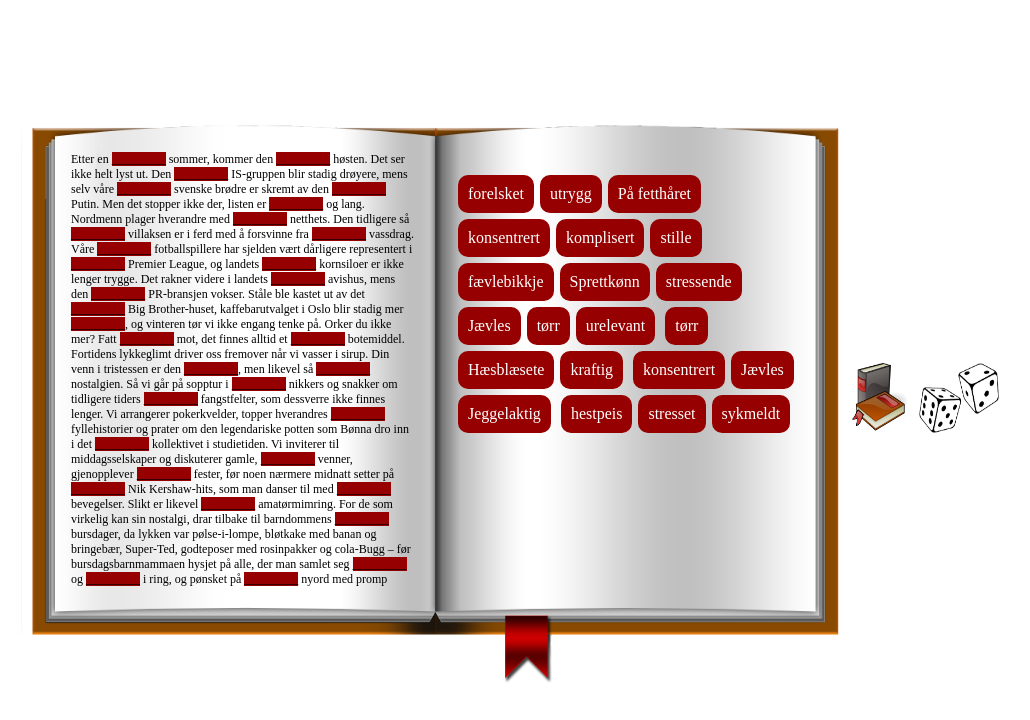
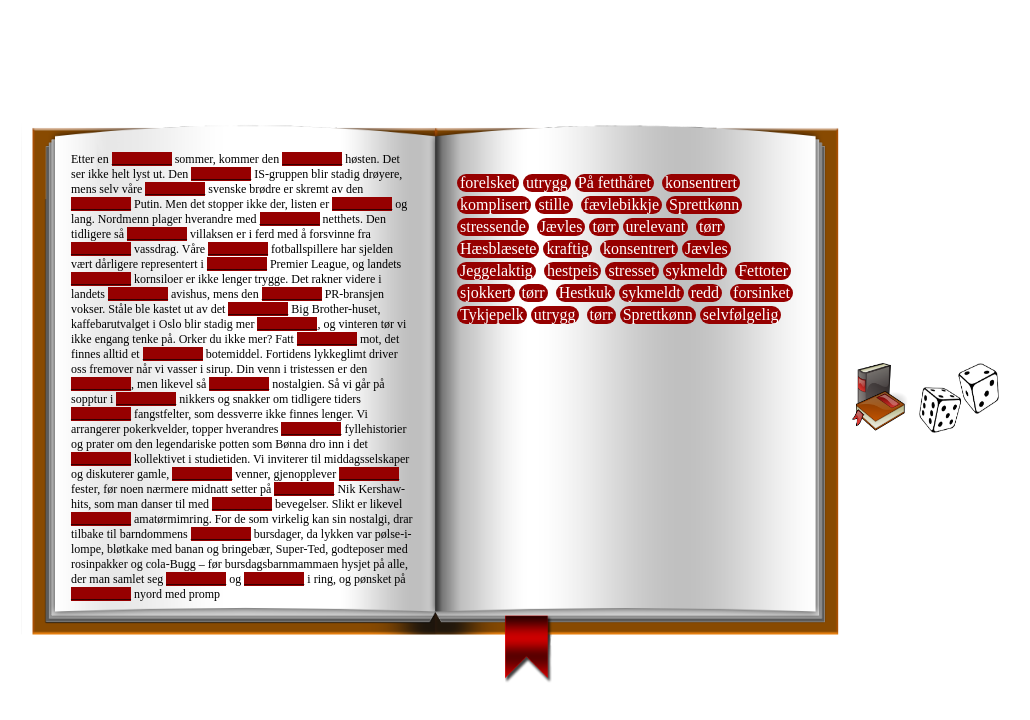
Before and after one commit to Wasteoidz/Adjektiv-historie, a plain HTML site: page index.html in a window 1280 px wide. Both pictures are taken after a click on the picture 640 px from the left and 400 px from the top of the page. Shown: the whole page, without its empty margins (130-1160 px from the left). Drawn offline with Linux system fonts and the light colour scheme.

Commit message:
solo på lørdag
gjorde adjektivene draggable + minor visual change på padding

```diff
--- a/css/StyleSheet1.css
+++ b/css/StyleSheet1.css
@@ -89,8 +89,8 @@
 
 .word {
     background: rgb(150, 0, 0);
-    margin: 3px;
-    padding: 10px;
+    margin: 2px;
+    padding: 0 3px 0 3px;
     opacity: 1;
     border-radius: 10px;
     display: inline-block;
--- a/js/View.js
+++ b/js/View.js
@@ -7,30 +7,35 @@ function updateView() {
         wrapper.innerHTML = `
                                                  <div id="bookOpen">
                                 <div id="left">
-                                    Etter en <span ondrop="drop(event)" ondragover="allowDrop(event)" class="empty" >_________</span> sommer, kommer den <span ondrop="drop(event)" ondragover="allowDrop(event)" class="empty" >_________</span> høsten. Det ser ikke helt lyst ut.
-                                    Den <span ondrop="drop(event)" ondragover="allowDrop(event)" class="empty" >_________</span> IS-gruppen blir stadig drøyere, mens selv våre <span ondrop="drop(event)" ondragover="allowDrop(event)" class="empty" >_________</span> svenske brødre er skremt av den <span ondrop="drop(event)" ondragover="allowDrop(event)" class="empty" >_________</span> Putin.
-                                    Men det stopper ikke der, listen er <span ondrop="drop(event)" ondragover="allowDrop(event)" class="empty" >_________</span> og lang.
-                                    Nordmenn plager hverandre med <span ondrop="drop(event)" ondragover="allowDrop(event)" class="empty" >_________</span> netthets. Den tidligere så <span ondrop="drop(event)" ondragover="allowDrop(event)" class="empty" >_________</span> villaksen er i ferd med å forsvinne fra <span ondrop="drop(event)" ondragover="allowDrop(event)" class="empty" >_________</span> vassdrag.
-                                    Våre <span ondrop="drop(event)" ondragover="allowDrop(event)" class="empty" >_________</span> fotballspillere har sjelden vært dårligere representert i <span ondrop="drop(event)" ondragover="allowDrop(event)" class="empty" >_________</span> Premier League, og landets <span ondrop="drop(event)" ondragover="allowDrop(event)" class="empty" >_________</span> kornsiloer er ikke lenger trygge.
-                                    Det rakner videre i landets <span ondrop="drop(event)" ondragover="allowDrop(event)" class="empty" >_________</span> avishus, mens den <span ondrop="drop(event)" ondragover="allowDrop(event)" class="empty" >_________</span> PR-bransjen vokser.
-                                    Ståle ble kastet ut av det <span ondrop="drop(event)" ondragover="allowDrop(event)" class="empty" >_________</span> Big Brother-huset, kaffebarutvalget i Oslo blir stadig mer <span ondrop="drop(event)" ondragover="allowDrop(event)" class="empty" >_________</span>, og vinteren tør vi ikke engang tenke på.
+                                    Etter en <span id="test" ondrop="drop(event)" ondragover="allowDrop(event)" class="empty" >__________</span> sommer, kommer den <span ondrop="drop(event)" ondragover="allowDrop(event)" class="empty" >__________</span> høsten. Det ser ikke helt lyst ut.
+                                    Den <span ondrop="drop(event)" ondragover="allowDrop(event)" class="empty" >__________</span> IS-gruppen blir stadig drøyere, mens selv våre <span ondrop="drop(event)" ondragover="allowDrop(event)" class="empty" >__________</span> svenske brødre er skremt av den <span ondrop="drop(event)" ondragover="allowDrop(event)" class="empty" >__________</span> Putin.
+                                    Men det stopper ikke der, listen er <span ondrop="drop(event)" ondragover="allowDrop(event)" class="empty" >__________</span> og lang.
+                                    Nordmenn plager hverandre med <span ondrop="drop(event)" ondragover="allowDrop(event)" class="empty" >__________</span> netthets. Den tidligere så <span ondrop="drop(event)" ondragover="allowDrop(event)" class="empty" >__________</span> villaksen er i ferd med å forsvinne fra <span ondrop="drop(event)" ondragover="allowDrop(event)" class="empty" >__________</span> vassdrag.
+                                    Våre <span ondrop="drop(event)" ondragover="allowDrop(event)" class="empty" >__________</span> fotballspillere har sjelden vært dårligere representert i <span ondrop="drop(event)" ondragover="allowDrop(event)" class="empty" >__________</span> Premier League, og landets <span ondrop="drop(event)" ondragover="allowDrop(event)" class="empty" >__________</span> kornsiloer er ikke lenger trygge.
+                                    Det rakner videre i landets <span ondrop="drop(event)" ondragover="allowDrop(event)" class="empty" >__________</span> avishus, mens den <span ondrop="drop(event)" ondragover="allowDrop(event)" class="empty" >__________</span> PR-bransjen vokser.
+                                    Ståle ble kastet ut av det <span ondrop="drop(event)" ondragover="allowDrop(event)" class="empty" >__________</span> Big Brother-huset, kaffebarutvalget i Oslo blir stadig mer <span ondrop="drop(event)" ondragover="allowDrop(event)" class="empty" >__________</span>, og vinteren tør vi ikke engang tenke på.
                                     Orker du ikke mer?
-                                    Fatt <span ondrop="drop(event)" ondragover="allowDrop(event)" class="empty" >_________</span> mot, det finnes alltid et <span ondrop="drop(event)" ondragover="allowDrop(event)" class="empty" >_________</span> botemiddel.
-                                    Fortidens lykkeglimt driver oss fremover når vi vasser i sirup. Din venn i tristessen er den <span ondrop="drop(event)" ondragover="allowDrop(event)" class="empty" >_________</span>, men likevel så <span ondrop="drop(event)" ondragover="allowDrop(event)" class="empty" >_________</span> nostalgien.
-                                    Så vi går på sopptur i <span ondrop="drop(event)" ondragover="allowDrop(event)" class="empty" >_________</span> nikkers og snakker om tidligere tiders <span ondrop="drop(event)" ondragover="allowDrop(event)" class="empty" >_________</span> fangstfelter, som dessverre ikke finnes lenger.
-                                    Vi arrangerer pokerkvelder, topper hverandres <span ondrop="drop(event)" ondragover="allowDrop(event)" class="empty" >_________</span> fyllehistorier og prater om den legendariske potten som Bønna dro inn i det <span ondrop="drop(event)" ondragover="allowDrop(event)" class="empty" >_________</span> kollektivet i studietiden.
-                                    Vi inviterer til middagsselskaper og diskuterer gamle, <span ondrop="drop(event)" ondragover="allowDrop(event)" class="empty" >_________</span> venner, gjenopplever <span ondrop="drop(event)" ondragover="allowDrop(event)" class="empty" >_________</span> fester, før noen nærmere midnatt setter på <span ondrop="drop(event)" ondragover="allowDrop(event)" class="empty" >_________</span> Nik Kershaw-hits, som man danser til med <span ondrop="drop(event)" ondragover="allowDrop(event)" class="empty" >_________</span> bevegelser.
-                                    Slikt er likevel <span ondrop="drop(event)" ondragover="allowDrop(event)" class="empty" >_________</span> amatørmimring.
-                                    For de som virkelig kan sin nostalgi, drar tilbake til barndommens <span ondrop="drop(event)" ondragover="allowDrop(event)" class="empty" >_________</span> bursdager, da lykken var pølse-i-lompe, bløtkake med banan og bringebær, Super-Ted, godteposer med rosinpakker og cola-Bugg – før bursdagsbarnmammaen hysjet på alle, der man samlet seg <span ondrop="drop(event)" ondragover="allowDrop(event)" class="empty" >_________</span> og <span ondrop="drop(event)" ondragover="allowDrop(event)" class="empty" >_________</span> i ring, og pønsket på <span ondrop="drop(event)" ondragover="allowDrop(event)" class="empty" >_________</span> nyord med promp
+                                    Fatt <span ondrop="drop(event)" ondragover="allowDrop(event)" class="empty" >__________</span> mot, det finnes alltid et <span ondrop="drop(event)" ondragover="allowDrop(event)" class="empty" >__________</span> botemiddel.
+                                    Fortidens lykkeglimt driver oss fremover når vi vasser i sirup. Din venn i tristessen er den <span ondrop="drop(event)" ondragover="allowDrop(event)" class="empty" >__________</span>, men likevel så <span ondrop="drop(event)" ondragover="allowDrop(event)" class="empty" >__________</span> nostalgien.
+                                    Så vi går på sopptur i <span ondrop="drop(event)" ondragover="allowDrop(event)" class="empty" >__________</span> nikkers og snakker om tidligere tiders <span ondrop="drop(event)" ondragover="allowDrop(event)" class="empty" >__________</span> fangstfelter, som dessverre ikke finnes lenger.
+                                    Vi arrangerer pokerkvelder, topper hverandres <span ondrop="drop(event)" ondragover="allowDrop(event)" class="empty" >__________</span> fyllehistorier og prater om den legendariske potten som Bønna dro inn i det <span ondrop="drop(event)" ondragover="allowDrop(event)" class="empty" >__________</span> kollektivet i studietiden.
+                                    Vi inviterer til middagsselskaper og diskuterer gamle, <span ondrop="drop(event)" ondragover="allowDrop(event)" class="empty" >__________</span> venner, gjenopplever <span ondrop="drop(event)" ondragover="allowDrop(event)" class="empty" >__________</span> fester, før noen nærmere midnatt setter på <span ondrop="drop(event)" ondragover="allowDrop(event)" class="empty" >__________</span> Nik Kershaw-hits, som man danser til med <span ondrop="drop(event)" ondragover="allowDrop(event)" class="empty" >__________</span> bevegelser.
+                                    Slikt er likevel <span ondrop="drop(event)" ondragover="allowDrop(event)" class="empty" >__________</span> amatørmimring.
+                                    For de som virkelig kan sin nostalgi, drar tilbake til barndommens <span ondrop="drop(event)" ondragover="allowDrop(event)" class="empty" >__________</span> bursdager, da lykken var pølse-i-lompe, bløtkake med banan og bringebær, Super-Ted, godteposer med rosinpakker og cola-Bugg – før bursdagsbarnmammaen hysjet på alle, der man samlet seg <span ondrop="drop(event)" ondragover="allowDrop(event)" class="empty" >__________</span> og <span ondrop="drop(event)" ondragover="allowDrop(event)" class="empty" >__________</span> i ring, og pønsket på <span ondrop="drop(event)" ondragover="allowDrop(event)" class="empty" >__________</span> nyord med promp
                                 </div>
                                 <div id="right">
-                                    <span class="word" ondrag="drag(event)" draggable="true">${ spawnWords() }</span><span class="word" ondrag="drag(event)" draggable="true">${ spawnWords() }</span><span class="word" ondrag="drag(event)" draggable="true">${ spawnWords() }</span>
-                                    <span class="word" ondrag="drag(event)" draggable="true">${ spawnWords() }</span><span class="word" ondrag="drag(event)" draggable="true">${ spawnWords() }</span><span class="word" ondrag="drag(event)" draggable="true">${ spawnWords() }</span>
-                                    <span class="word" ondrag="drag(event)" draggable="true">${ spawnWords() }</span><span class="word" ondrag="drag(event)" draggable="true">${ spawnWords() }</span><span class="word" ondrag="drag(event)" draggable="true">${ spawnWords() }</span>
-                                    <span class="word" ondrag="drag(event)" draggable="true">${ spawnWords() }</span><span class="word" ondrag="drag(event)" draggable="true">${ spawnWords() }</span><span class="word" ondrag="drag(event)" draggable="true">${ spawnWords() }</span>
-                                    <span class="word" ondrag="drag(event)" draggable="true">${ spawnWords() }</span><span class="word" ondrag="drag(event)" draggable="true">${ spawnWords() }</span><span class="word" ondrag="drag(event)" draggable="true">${ spawnWords() }</span>
-                                    <span class="word" ondrag="drag(event)" draggable="true">${ spawnWords() }</span><span class="word" ondrag="drag(event)" draggable="true">${ spawnWords() }</span><span class="word" ondrag="drag(event)" draggable="true">${ spawnWords() }</span>
-                                    <span class="word" ondrag="drag(event)" draggable="true">${ spawnWords() }</span><span class="word" ondrag="drag(event)" draggable="true">${ spawnWords() }</span><span class="word" ondrag="drag(event)" draggable="true">${ spawnWords() }</span>
+                                    <span id="ord1" class="word" ondragstart="drag(event)" draggable="true">${ spawnWords() }</span><span id="ord2" class="word" ondragstart="drag(event)" draggable="true">${ spawnWords() }</span><span id="ord3" class="word" ondragstart="drag(event)" draggable="true">${ spawnWords() }</span>
+                                    <span id="ord4" class="word" ondragstart="drag(event)" draggable="true">${ spawnWords() }</span><span id="ord5" class="word" ondragstart="drag(event)" draggable="true">${ spawnWords() }</span><span id="ord6" class="word" ondragstart="drag(event)" draggable="true">${ spawnWords() }</span>
+                                    <span id="ord7" class="word" ondragstart="drag(event)" draggable="true">${ spawnWords() }</span><span id="ord8" class="word" ondragstart="drag(event)" draggable="true">${ spawnWords() }</span><span id="ord9" class="word" ondragstart="drag(event)" draggable="true">${ spawnWords() }</span>
+                                    <span id="ord10" class="word" ondragstart="drag(event)" draggable="true">${ spawnWords() }</span><span id="ord11" class="word" ondragstart="drag(event)" draggable="true">${ spawnWords() }</span><span id="ord12" class="word" ondragstart="drag(event)" draggable="true">${ spawnWords() }</span>
+                                    <span id="ord13" class="word" ondragstart="drag(event)" draggable="true">${ spawnWords() }</span><span id="ord14" class="word" ondragstart="drag(event)" draggable="true">${ spawnWords() }</span><span id="ord15" class="word" ondragstart="drag(event)" draggable="true">${ spawnWords() }</span>
+                                    <span id="ord16" class="word" ondragstart="drag(event)" draggable="true">${ spawnWords() }</span><span id="ord17" class="word" ondragstart="drag(event)" draggable="true">${ spawnWords() }</span><span id="ord18" class="word" ondragstart="drag(event)" draggable="true">${ spawnWords() }</span>
+                                    <span id="ord19" class="word" ondragstart="drag(event)" draggable="true">${ spawnWords() }</span><span id="ord20" class="word" ondragstart="drag(event)" draggable="true">${ spawnWords() }</span><span id="ord21" class="word" ondragstart="drag(event)" draggable="true">${ spawnWords() }</span>
+                                    <span id="ord22" class="word" ondragstart="drag(event)" draggable="true">${ spawnWords() }</span><span id="ord23" class="word" ondragstart="drag(event)" draggable="true">${ spawnWords() }</span><span id="ord24" class="word" ondragstart="drag(event)" draggable="true">${ spawnWords() }</span>
+                                    <span id="ord25" class="word" ondragstart="drag(event)" draggable="true">${ spawnWords() }</span><span id="ord26" class="word" ondragstart="drag(event)" draggable="true">${ spawnWords() }</span><span id="ord27" class="word" ondragstart="drag(event)" draggable="true">${ spawnWords() }</span>
+                                    <span id="ord28" class="word" ondragstart="drag(event)" draggable="true">${ spawnWords() }</span><span id="ord29" class="word" ondragstart="drag(event)" draggable="true">${ spawnWords() }</span><span id="ord30" class="word" ondragstart="drag(event)" draggable="true">${ spawnWords() }</span>
+                                    <span id="ord31" class="word" ondragstart="drag(event)" draggable="true">${ spawnWords() }</span><span id="ord32" class="word" ondragstart="drag(event)" draggable="true">${ spawnWords() }</span><span id="ord33" class="word" ondragstart="drag(event)" draggable="true">${ spawnWords() }</span>
+
                                 </div>
                             </div>
                             </div>
```
Also changed, not shown: js/Controller.js (+39 -20 lines).
